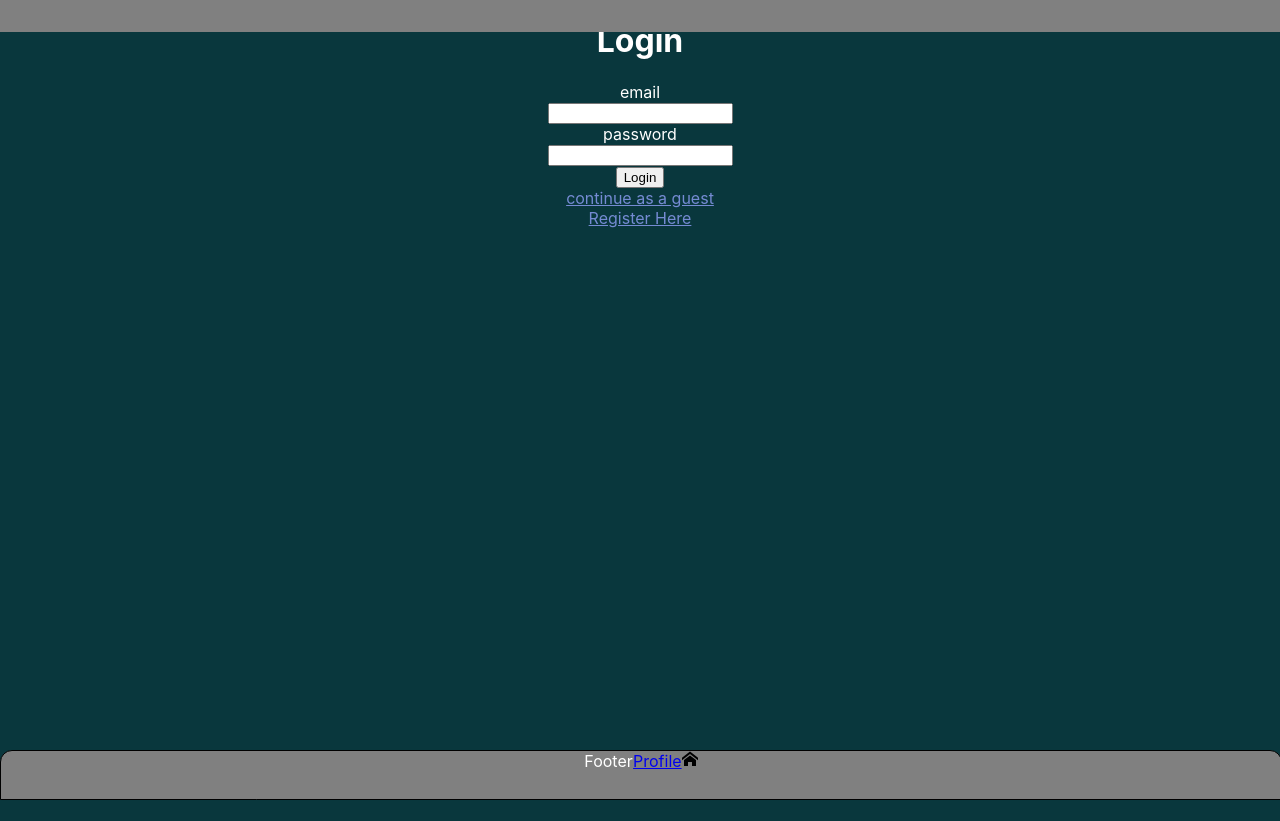
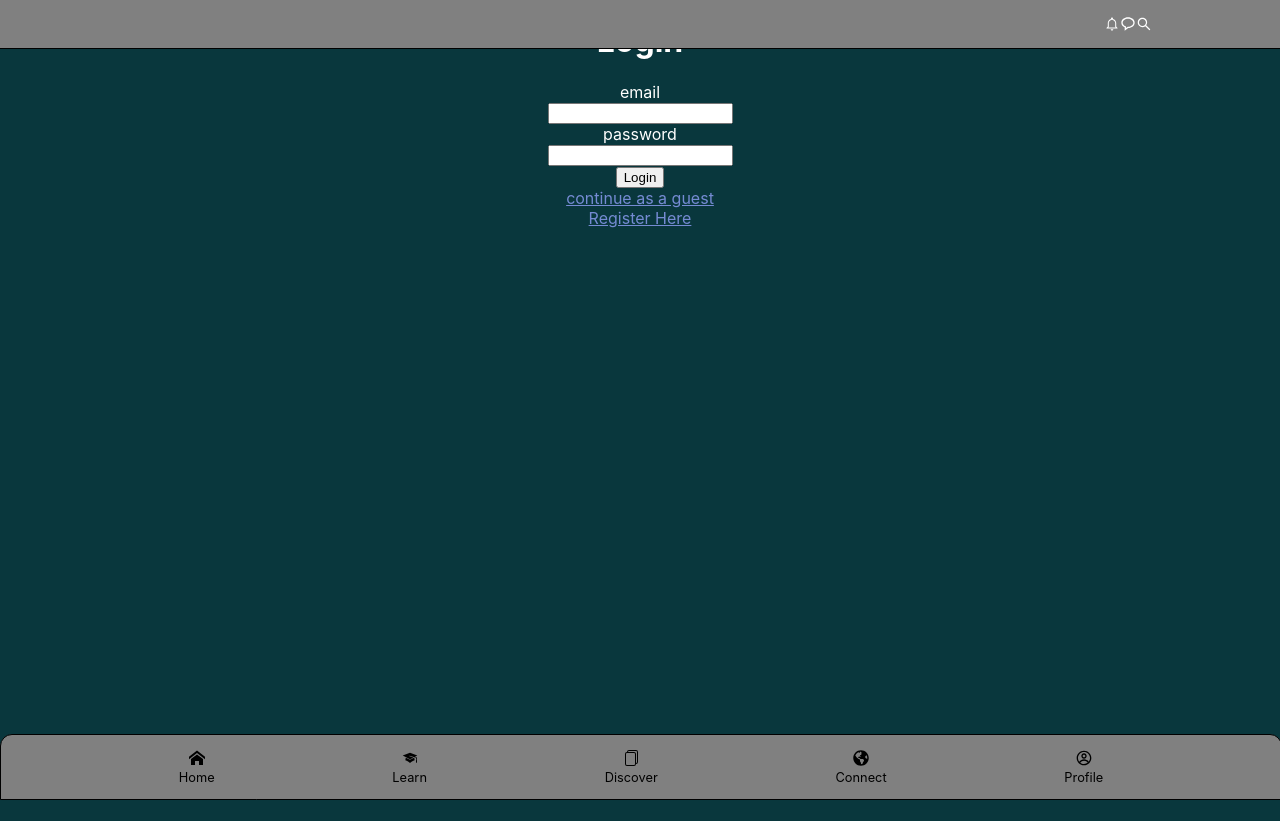
Before and after one commit to ImmanuelCurrah/FastingHelper, a React (Create React App) app in the folder client/: page / in a window 1280 px wide. After the commit the page ends 800 px from the top, so only its background shows below. Built offline with nearby package versions, Linux system fonts and the light colour scheme.

Commit message:
footer done

```diff
--- a/client/src/UI/Card/Card.jsx
+++ b/client/src/UI/Card/Card.jsx
@@ -1,10 +1,12 @@
 import { useEffect, useState } from "react";
+import { CreateCommentForm } from "../../exports";
 import { fetchPostComments } from "../../services/routes/CommentRoutes/commentRoutes";
 import classes from "./Card.module.css";
 
 export default function Card(props) {
   const [postComments, setPostComments] = useState([]);
   const [toggleComments, setToggleComments] = useState(false);
+  const [toggle, setToggle] = useState(false);
   const { postId } = props;
 
   useEffect(() => {
@@ -13,7 +15,7 @@ export default function Card(props) {
       setPostComments(comments);
     };
     getComments();
-  }, []);
+  }, [toggle]);
 
   return (
     <div className={classes.card}>
@@ -41,12 +43,25 @@ export default function Card(props) {
         )}
         {toggleComments && (
           <div>
-            {postComments.length > 0
-              ? postComments.map((comment) => {
-                  return <div key={comment.id}>{comment.message}</div>;
-                })
-              : "no comments yet"}
+            {postComments.length > 0 ? (
+              postComments.map((comment) => {
+                return (
+                  <div key={comment.id}>
+                    <div>{comment.message}</div>
+                    <div className={classes.split}></div>
+                  </div>
+                );
+              })
+            ) : (
+              <div>
+                <div>no comments yet</div>
+                <div className={classes.split}></div>
+              </div>
+            )}
           </div>
+        )}
+        {toggleComments && (
+          <CreateCommentForm postId={postId} setToggle={setToggle} />
         )}
       </div>
     </div>
--- a/client/src/UI/Footer/Footer.jsx
+++ b/client/src/UI/Footer/Footer.jsx
@@ -1,14 +1,33 @@
 import { Link } from "react-router-dom";
 import classes from "./Footer.module.css";
 import { ImHome } from "react-icons/im";
+import { CgProfile } from "react-icons/cg";
+import { FaGlobeAmericas } from "react-icons/fa";
+import { GiGraduateCap } from "react-icons/gi";
+import { BsFiles } from "react-icons/bs";
 
 export default function Footer() {
   return (
     <div className={classes.footer}>
-      Footer
-      <Link to="/users/profile">Profile</Link>
-      <Link className={classes.home} to="/">
-        <ImHome />
+      <Link className={classes.icons} to="/">
+        <ImHome className={classes.icon_pic} />
+        <div className={classes.links}>Home</div>
+      </Link>
+      <Link to="/learn" className={classes.icons}>
+        <GiGraduateCap />
+        <div className={classes.links}>Learn</div>
+      </Link>
+      <Link to="/discover" className={classes.icons}>
+        <BsFiles />
+        <div className={classes.links}>Discover</div>
+      </Link>
+      <Link to="connect" className={classes.icons}>
+        <FaGlobeAmericas />
+        <div className={classes.links}>Connect</div>
+      </Link>
+      <Link to="/users/profile" className={classes.icons}>
+        <CgProfile />
+        <div className={classes.links}>Profile</div>
       </Link>
     </div>
   );
--- a/client/src/UI/Footer/Footer.module.css
+++ b/client/src/UI/Footer/Footer.module.css
@@ -1,5 +1,5 @@
 .footer {
-  height: 3rem;
+  height: 8vh;
   width: 100vw;
   background-color: grey;
   position: fixed;
@@ -7,13 +7,21 @@
   border-top-left-radius: 12px;
   border-top-right-radius: 12px;
   border: 1px solid black;
+  display: flex;
+  flex-direction: row;
+  justify-content: space-evenly;
+  align-items: center;
 }
 
-.home {
+.links {
+  font-size: 0.8rem;
+}
+
+.icons {
   text-decoration: none;
   color: black;
 }
 
-.home:visited {
+.icons:visited {
   color: black;
 }
--- a/client/src/UI/NavBar/NavBar.jsx
+++ b/client/src/UI/NavBar/NavBar.jsx
@@ -1,7 +1,18 @@
 import { Link } from "react-router-dom";
+import { AiOutlineSearch } from "react-icons/ai";
+import { BiMessageRounded } from "react-icons/bi";
+import { IoMdNotificationsOutline } from "react-icons/io";
 
 import classes from "./NavBar.module.css";
 
 export default function NavBar() {
-  return <div className={classes.navbar}></div>;
+  return (
+    <div className={classes.navbar}>
+      <div className={classes.icons}>
+        <IoMdNotificationsOutline />
+        <BiMessageRounded />
+        <AiOutlineSearch />
+      </div>
+    </div>
+  );
 }
--- a/client/src/UI/NavBar/NavBar.module.css
+++ b/client/src/UI/NavBar/NavBar.module.css
@@ -1,15 +1,20 @@
 .navbar {
   background-color: grey;
-  position: absolute;
+  position: fixed;
   top: 0;
   width: 100vw;
-  height: 4vh;
+  height: 6vh;
+  border-bottom: 1px solid black;
   display: flex;
   flex-direction: row;
   align-items: center;
   justify-content: center;
 }
 
-.toggle_comment {
-  margin-bottom: 70rem;
+.icons {
+  display: flex;
+  flex-direction: row;
+  justify-content: flex-end;
+  align-items: flex-end;
+  width: 80vw;
 }
--- a/client/src/components/Forms/Create/CreateCommentForm/CreateCommentForm.jsx
+++ b/client/src/components/Forms/Create/CreateCommentForm/CreateCommentForm.jsx
@@ -0,0 +1,31 @@
+import { useForm } from "../../../../hooks/useForm";
+import { createComment } from "../../../../services/routes/CommentRoutes/commentRoutes";
+
+export default function CreateCommentForm(props) {
+  const defaultInput = {
+    message: "",
+  };
+
+  const { postId, setToggle } = props;
+
+  const { handleChange, form } = useForm(defaultInput);
+
+  const onSubmit = async (e) => {
+    e.preventDefault();
+    await createComment(postId, form);
+    setToggle((prevToggle) => !prevToggle);
+  };
+
+  return (
+    <form onSubmit={onSubmit}>
+      <textarea
+        type="text"
+        id="message"
+        value={form.message}
+        onChange={handleChange}
+      />
+      <br />
+      <button>reply</button>
+    </form>
+  );
+}
--- a/client/src/components/Layout/Layout.jsx
+++ b/client/src/components/Layout/Layout.jsx
@@ -5,7 +5,10 @@ export default function Layout(props) {
   return (
     <div className={classes.layout}>
       <NavBar />
-      <div className={classes.props_children}>{props.children}</div>
+      <div className={classes.props_children}>
+        <div>{props.children}</div>
+      </div>
+
       <Footer />
     </div>
   );
--- a/client/src/components/Layout/Layout.module.css
+++ b/client/src/components/Layout/Layout.module.css
@@ -2,3 +2,8 @@
   height: 100vh;
   color: white;
 }
+
+.props_children {
+  height: 92vh;
+  overflow-y: scroll;
+}
--- a/client/src/components/Posts/Posts.jsx
+++ b/client/src/components/Posts/Posts.jsx
@@ -61,7 +61,7 @@ export default function Posts(props) {
                   </div>
                 ) : null}
 
-                <div>{post.title}</div>
+                <div className={classes.username}>{post.title}</div>
                 <div className={classes.split_post}></div>
                 <div>{post.message}</div>
                 <div className={classes.post_links_container}></div>
--- a/client/src/components/Posts/Posts.module.css
+++ b/client/src/components/Posts/Posts.module.css
@@ -43,7 +43,6 @@
   display: flex;
   flex-direction: column;
   align-items: center;
-  height: 1000vh;
 }
 
 .split_post {
@@ -62,3 +61,7 @@
   align-items: center;
   justify-content: flex-end;
 }
+
+.username {
+  margin-top: 1rem;
+}
--- a/client/src/exports/index.js
+++ b/client/src/exports/index.js
@@ -20,3 +20,4 @@ export { default as CreatePost } from "../screens/CreatePost/CreatePost";
 export { default as CreatePostForm } from "../components/Forms/Create/CreatePostForm/CreatePostForm";
 export { default as UpdatePostForm } from "../components/Forms/Update/UpdatePostForm/UpdatePostForm";
 export { default as EditPostPage } from "../screens/EditPostPage/EditPostPage";
+export { default as CreateCommentForm } from "../components/Forms/Create/CreateCommentForm/CreateCommentForm";
```
